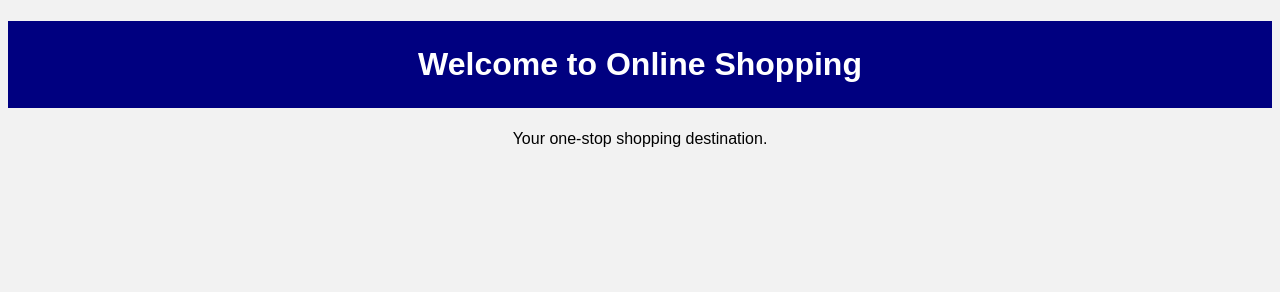
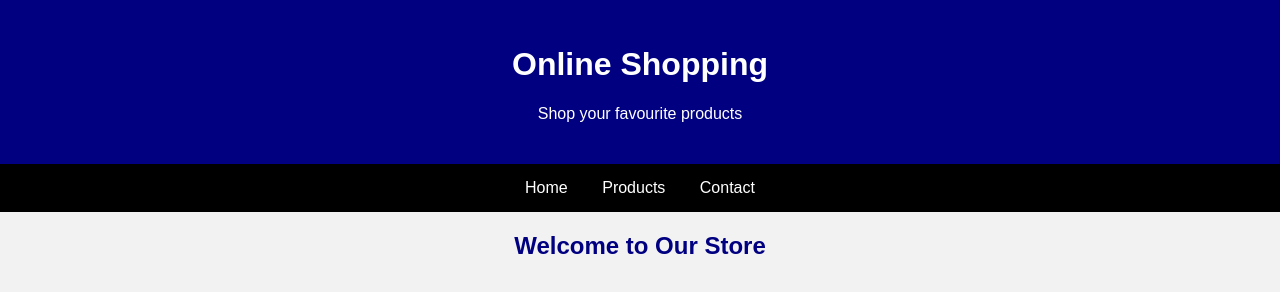
Before and after one commit to kiran-s-bagalur/Online-Shopping-Website, a plain HTML site: page index.html in a window 1280 px wide. Drawn offline with Linux system fonts and the light colour scheme.

Commit message:
Developed shopping homepage

```diff
--- a/index.html
+++ b/index.html
@@ -2,13 +2,26 @@
 <!DOCTYPE html>
 <html>
 <head>
-    <title>Online Shopping</title>
+    <title>Online Shopping Website</title>
     <link rel="stylesheet" href="style.css">
 </head>
 <body>
-    <h1>Welcome to Online Shopping</h1>
-    <p>Your one-stop shopping destination.</p>
+
+    <header>
+        <h1>Online Shopping</h1>
+        <p>Shop your favourite products</p>
+    </header>
+
+    <nav>
+        <a href="#">Home</a>
+        <a href="#products">Products</a>
+        <a href="#">Contact</a>
+    </nav>
+
+    <h2>Welcome to Our Store</h2>
+
     <div id="products"></div>
+
     <script src="script.js"></script>
 </body>
 </html>
--- a/style.css
+++ b/style.css
@@ -1,12 +1,28 @@
 
 body {
-    font-family: Arial;
+    font-family: Arial, sans-serif;
+    margin: 0;
+    background-color: #f2f2f2;
     text-align: center;
-    background: #f2f2f2;
 }
 
-h1 {
-    background: navy;
+header {
+    background-color: navy;
     color: white;
     padding: 25px;
 }
+
+nav {
+    background-color: black;
+    padding: 15px;
+}
+
+nav a {
+    color: white;
+    text-decoration: none;
+    margin: 15px;
+}
+
+h2 {
+    color: navy;
+}
```
